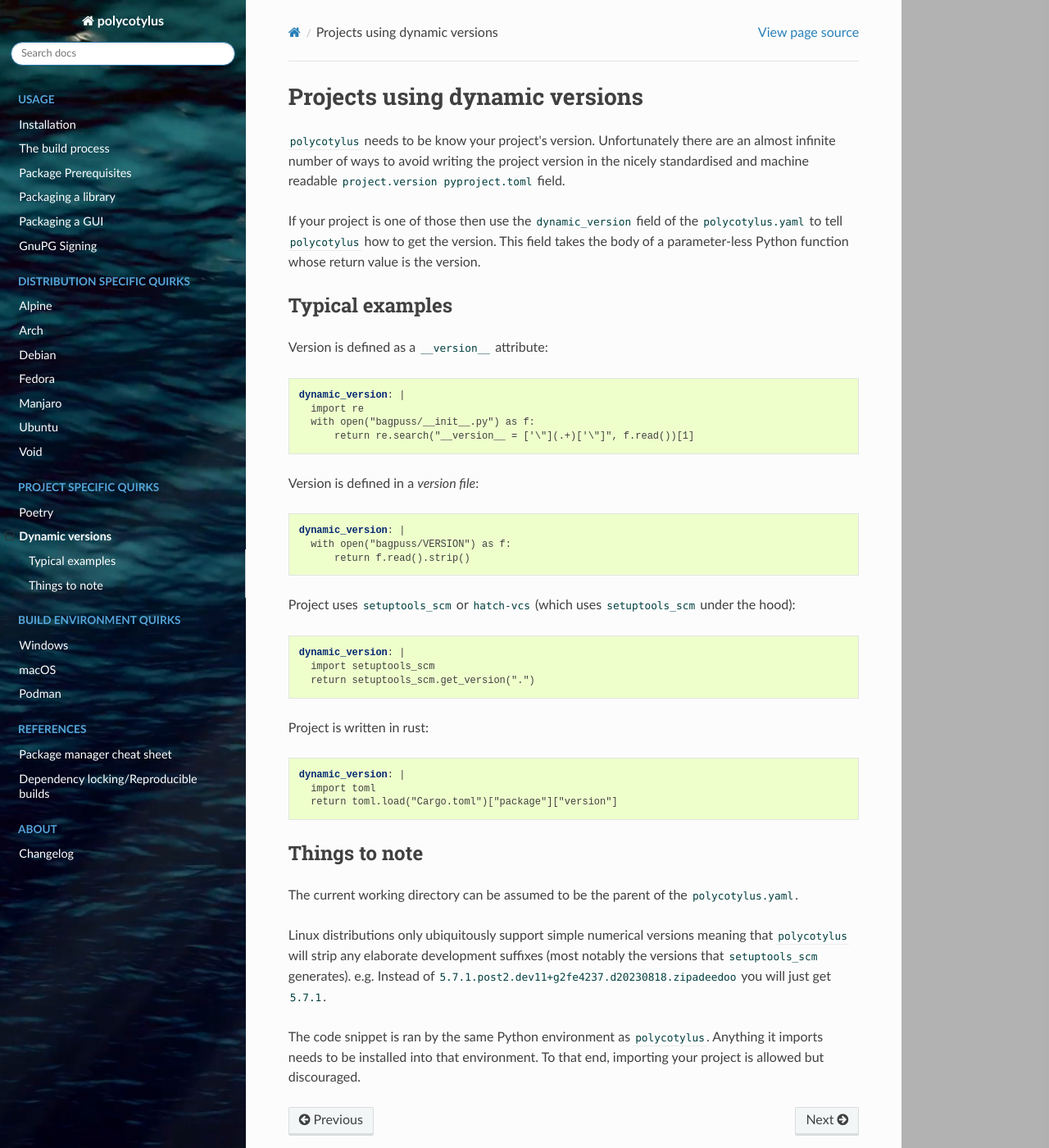
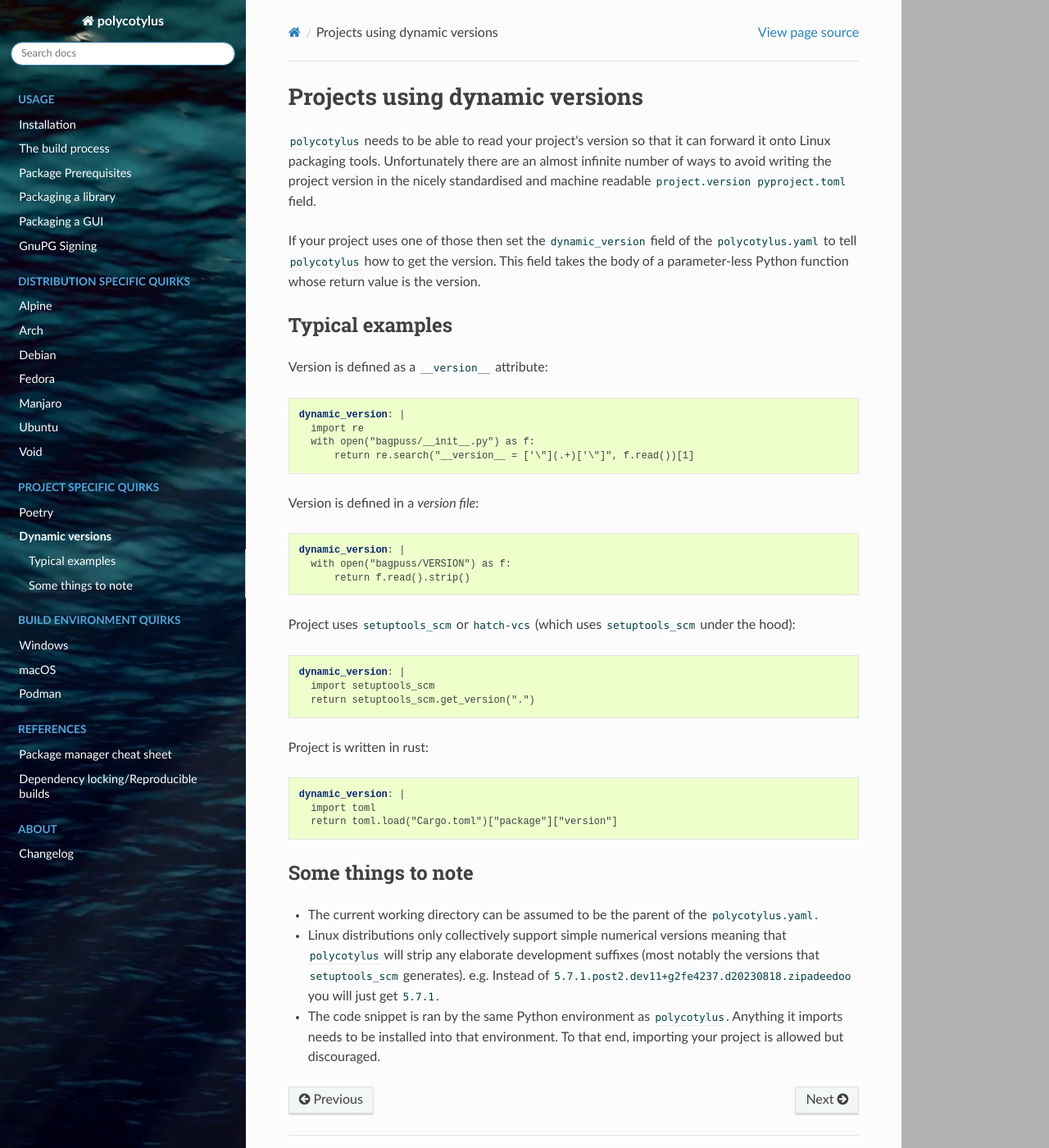
Before and after one commit to bwoodsend/polycotylus, a Sphinx documentation site: the page built from docs/source/dynamic-versions.rst, in a window 1280 px wide and 1400 px high. Shown: the whole window at 82% size. Built offline with Sphinx 7.4.7 and the Read the Docs theme 3.1.0, drawn with Linux system fonts in a browser that asks for light colours; pages that are not in the unit, such as notebooks, are missing from menus.

Commit message:
Reword dynamic version docs

```diff
--- a/docs/source/dynamic-versions.rst
+++ b/docs/source/dynamic-versions.rst
@@ -4,12 +4,12 @@
 Projects using dynamic versions
 ===============================
 
-`polycotylus` needs to be know your project's version. Unfortunately there are
-an almost infinite number of ways to avoid writing the project version in the
-nicely standardised and machine readable ``project.version`` ``pyproject.toml``
-field.
+`polycotylus` needs to be able to read your project's version so that it can
+forward it onto Linux packaging tools. Unfortunately there are an almost
+infinite number of ways to avoid writing the project version in the nicely
+standardised and machine readable ``project.version`` ``pyproject.toml`` field.
 
-If your project is one of those then use the `dynamic_version` field of the
+If your project uses one of those then set the `dynamic_version` field of the
 `polycotylus.yaml` to tell `polycotylus` how to get the version. This field
 takes the body of a parameter-less Python function whose return value is the
 version.
@@ -53,17 +53,18 @@
       return toml.load("Cargo.toml")["package"]["version"]
 
 
-Things to note
---------------
+Some things to note
+-------------------
 
-The current working directory can be assumed to be the parent of the
-`polycotylus.yaml`.
+* The current working directory can be assumed to be the parent of the
+  `polycotylus.yaml`.
 
-Linux distributions only ubiquitously support simple numerical versions meaning
-that `polycotylus` will strip any elaborate development suffixes (most notably
-the versions that ``setuptools_scm`` generates). e.g. Instead of
-``5.7.1.post2.dev11+g2fe4237.d20230818.zipadeedoo`` you will just get ``5.7.1``.
+* Linux distributions only collectively support simple numerical versions
+  meaning that `polycotylus` will strip any elaborate development suffixes (most
+  notably the versions that ``setuptools_scm`` generates). e.g. Instead of
+  ``5.7.1.post2.dev11+g2fe4237.d20230818.zipadeedoo`` you will just get
+  ``5.7.1``.
 
-The code snippet is ran by the same Python environment as `polycotylus`.
-Anything it imports needs to be installed into that environment. To that end,
-importing your project is allowed but discouraged.
+* The code snippet is ran by the same Python environment as `polycotylus`.
+  Anything it imports needs to be installed into that environment. To that end,
+  importing your project is allowed but discouraged.
```
